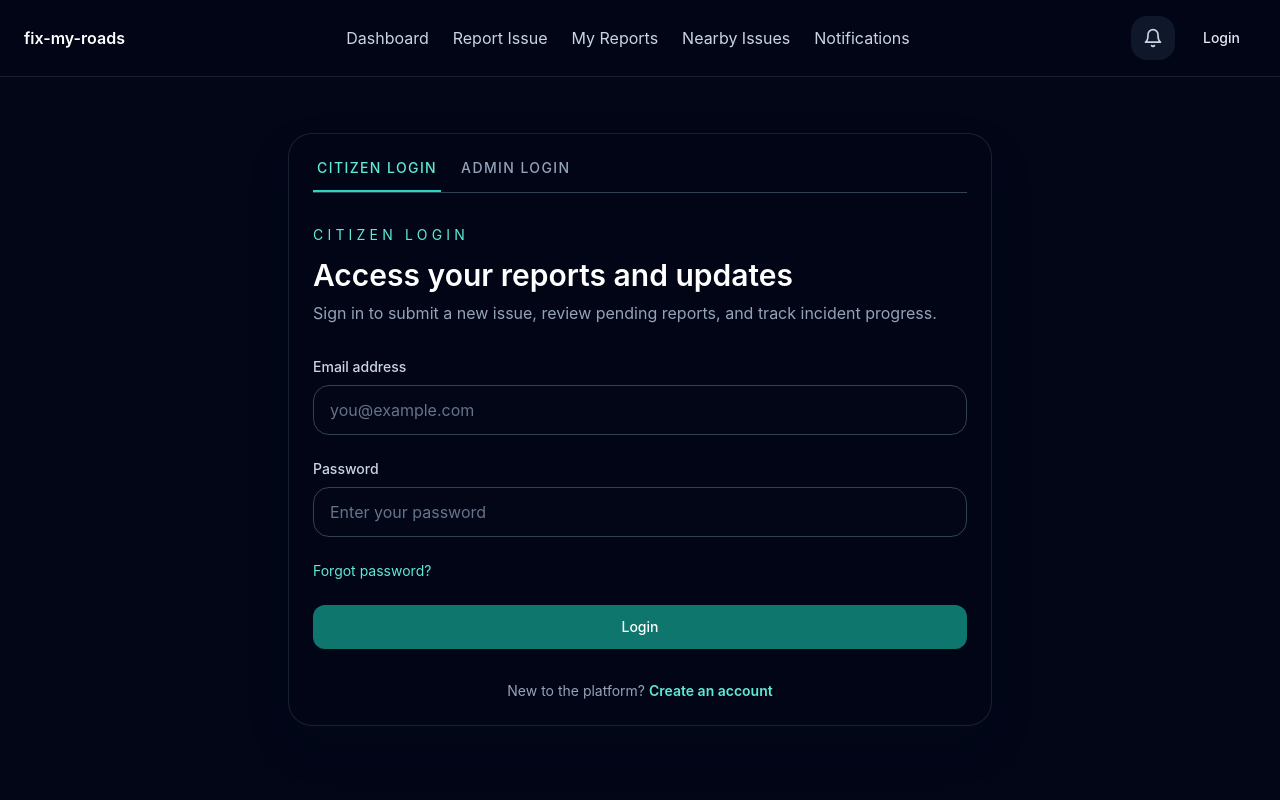
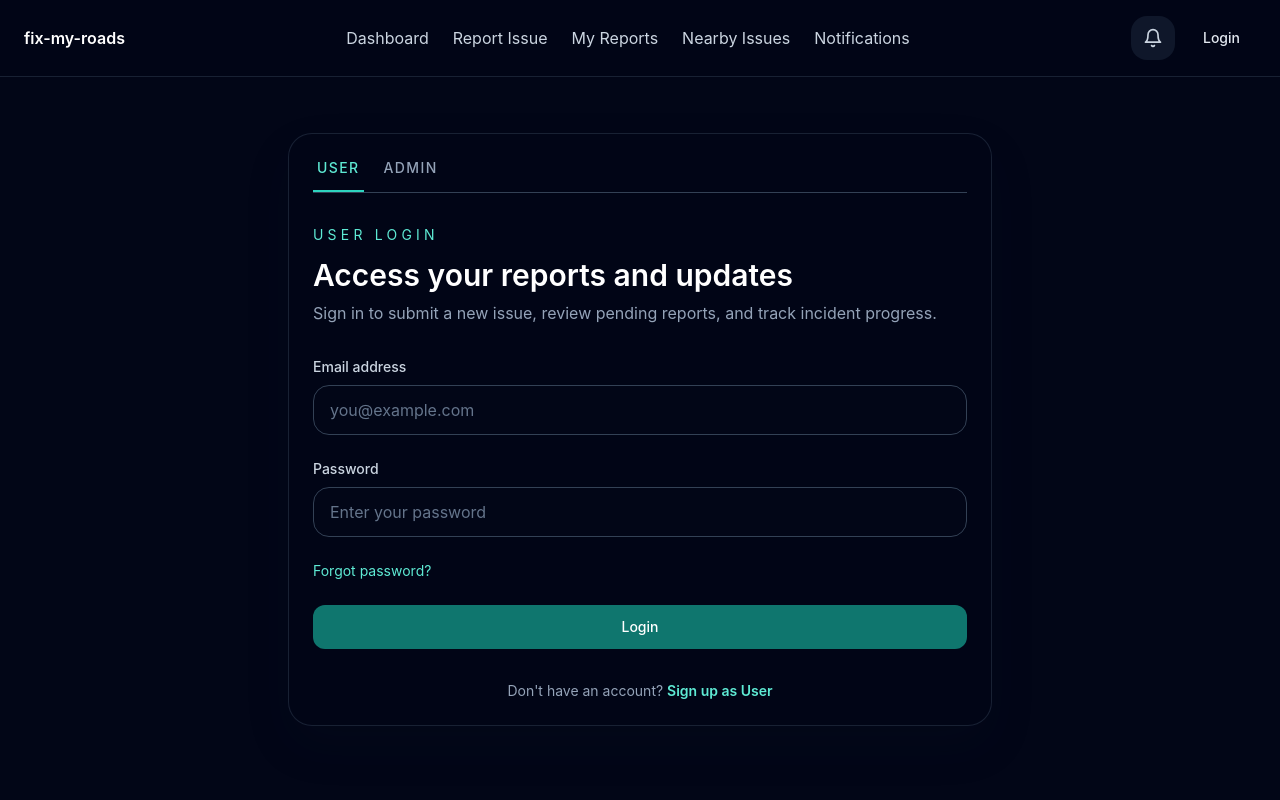
Before and after one commit to Team-ForgeX/fix-my-road, a Next.js app: page /login in a window 1280 px wide. Shown: the top 800 px of the page. Built offline with nearby package versions, Linux system fonts and the light colour scheme; no server answers.

Commit message:
verify page added

```diff
--- a/components/auth/LoginForm.tsx
+++ b/components/auth/LoginForm.tsx
@@ -1,25 +1,34 @@
 "use client";
 
 import Link from "next/link";
-import { useRouter } from "next/navigation";
-import { useEffect, useState } from "react";
+import { useRouter, useSearchParams } from "next/navigation";
+import { useEffect, useMemo, useState } from "react";
 import { Navbar } from "../navbar/Navbar";
 import { Button } from "../ui/Button";
 import { Input } from "../ui/Input";
 import { Card } from "../ui/Card";
 import { useAuth } from "../AuthContext";
 
-type LoginMode = "citizen" | "admin";
+type AuthMode = "user" | "admin";
+
+const getModeFromParams = (searchParams: URLSearchParams): AuthMode =>
+  searchParams.get("role") === "admin" ? "admin" : "user";
 
 export function LoginForm() {
   const router = useRouter();
+  const searchParams = useSearchParams();
   const { user, ready, login, adminLogin } = useAuth();
-  const [mode, setMode] = useState<LoginMode>("citizen");
+  const initialMode = useMemo(() => getModeFromParams(searchParams), [searchParams]);
+  const [mode, setMode] = useState<AuthMode>(initialMode);
   const [email, setEmail] = useState("");
   const [password, setPassword] = useState("");
   const [adminCode, setAdminCode] = useState("");
   const [error, setError] = useState<string | null>(null);
   const [isLoading, setIsLoading] = useState(false);
+
+  useEffect(() => {
+    setMode(initialMode);
+  }, [initialMode]);
 
   useEffect(() => {
     if (!ready) return;
@@ -38,7 +47,15 @@ export function LoginForm() {
     router.replace("/dashboard");
   }, [ready, router, user]);
 
-  const handleCitizenSubmit = async (event: React.FormEvent<HTMLFormElement>) => {
+  const switchMode = (nextMode: AuthMode) => {
+    setMode(nextMode);
+    setError(null);
+    setAdminCode("");
+    const href = nextMode === "admin" ? "/login?role=admin" : "/login";
+    router.replace(href);
+  };
+
+  const handleUserSubmit = async (event: React.FormEvent<HTMLFormElement>) => {
     event.preventDefault();
     setError(null);
     setIsLoading(true);
@@ -88,6 +105,9 @@ export function LoginForm() {
     }
   };
 
+  const signupHref = mode === "user" ? "/signup?role=user" : "/signup?role=admin";
+  const signupLinkText = mode === "user" ? "Sign up as User" : "Sign up as Admin";
+
   return (
     <div className="min-h-screen bg-slate-950 text-white">
       <Navbar />
@@ -95,42 +115,37 @@ export function LoginForm() {
         <Card className="w-full space-y-8 p-10">
           <div className="flex gap-4 border-b border-slate-700">
             <button
-              onClick={() => {
-                setMode("citizen");
-                setError(null);
-                setAdminCode("");
-              }}
-              className={`pb-3 px-1 font-medium text-sm uppercase tracking-[0.1em] border-b-2 transition ${
-                mode === "citizen"
+              type="button"
+              onClick={() => switchMode("user")}
+              className={`border-b-2 px-1 pb-3 text-sm font-medium uppercase tracking-[0.1em] transition ${
+                mode === "user"
                   ? "border-teal-400 text-teal-300"
                   : "border-transparent text-slate-400 hover:text-slate-300"
               }`}
             >
-              Citizen Login
+              User
             </button>
             <button
-              onClick={() => {
-                setMode("admin");
-                setError(null);
-              }}
-              className={`pb-3 px-1 font-medium text-sm uppercase tracking-[0.1em] border-b-2 transition ${
+              type="button"
+              onClick={() => switchMode("admin")}
+              className={`border-b-2 px-1 pb-3 text-sm font-medium uppercase tracking-[0.1em] transition ${
                 mode === "admin"
                   ? "border-teal-400 text-teal-300"
                   : "border-transparent text-slate-400 hover:text-slate-300"
               }`}
             >
-              Admin Login
+              Admin
             </button>
           </div>
 
-          {mode === "citizen" && (
+          {mode === "user" && (
             <>
               <div>
-                <p className="text-sm uppercase tracking-[0.3em] text-teal-300">Citizen login</p>
+                <p className="text-sm uppercase tracking-[0.3em] text-teal-300">User login</p>
                 <h1 className="mt-3 text-3xl font-semibold text-white">Access your reports and updates</h1>
                 <p className="mt-2 text-slate-400">Sign in to submit a new issue, review pending reports, and track incident progress.</p>
               </div>
-              <form className="space-y-6" onSubmit={handleCitizenSubmit}>
+              <form className="space-y-6" onSubmit={handleUserSubmit}>
                 <div>
                   <label className="mb-2 block text-sm font-medium text-slate-300">Email address</label>
                   <Input
@@ -162,9 +177,9 @@ export function LoginForm() {
                 </Button>
               </form>
               <p className="text-center text-sm text-slate-400">
-                New to the platform?{' '}
-                <Link href="/signup" className="font-semibold text-teal-300 hover:text-teal-200">
-                  Create an account
+                Don't have an account? {" "}
+                <Link href={signupHref} className="font-semibold text-teal-300 hover:text-teal-200">
+                  {signupLinkText}
                 </Link>
               </p>
             </>
@@ -214,6 +229,12 @@ export function LoginForm() {
                   {isLoading ? "Verifying..." : "Admin Login"}
                 </Button>
               </form>
+              <p className="text-center text-sm text-slate-400">
+                Don't have an account? {" "}
+                <Link href={signupHref} className="font-semibold text-teal-300 hover:text-teal-200">
+                  {signupLinkText}
+                </Link>
+              </p>
             </>
           )}
         </Card>
--- a/components/auth/SignupForm.tsx
+++ b/components/auth/SignupForm.tsx
@@ -1,28 +1,49 @@
 "use client";
 
 import Link from "next/link";
-import { useRouter } from "next/navigation";
-import { useMemo, useState } from "react";
+import { useRouter, useSearchParams } from "next/navigation";
+import { useEffect, useMemo, useState } from "react";
 import { Navbar } from "../navbar/Navbar";
 import { Button } from "../ui/Button";
 import { Input } from "../ui/Input";
 import { Card } from "../ui/Card";
 import { useAuth } from "../AuthContext";
 
+type AuthMode = "user" | "admin";
+
+const getModeFromParams = (searchParams: URLSearchParams): AuthMode =>
+  searchParams.get("role") === "admin" ? "admin" : "user";
+
 export function SignupForm() {
   const router = useRouter();
-  const { user, ready, signup } = useAuth();
+  const searchParams = useSearchParams();
+  const { signup } = useAuth();
+  const initialMode = useMemo(() => getModeFromParams(searchParams), [searchParams]);
+  const [mode, setMode] = useState<AuthMode>(initialMode);
   const [fullName, setFullName] = useState("");
   const [email, setEmail] = useState("");
   const [phone, setPhone] = useState("");
   const [password, setPassword] = useState("");
   const [confirmPassword, setConfirmPassword] = useState("");
-  const [isAdminAccount, setIsAdminAccount] = useState(false);
   const [adminCode, setAdminCode] = useState("");
   const [error, setError] = useState<string | null>(null);
   const [isLoading, setIsLoading] = useState(false);
   const [emailVerificationSent, setEmailVerificationSent] = useState(false);
   const [signupEmail, setSignupEmail] = useState("");
+
+  useEffect(() => {
+    setMode(initialMode);
+  }, [initialMode]);
+
+  const switchMode = (nextMode: AuthMode) => {
+    setMode(nextMode);
+    setError(null);
+    setAdminCode("");
+    const href = nextMode === "admin" ? "/signup?role=admin" : "/signup?role=user";
+    router.replace(href);
+  };
+
+  const isAdminAccount = mode === "admin";
 
   const validation = useMemo(() => {
     return {
@@ -32,9 +53,10 @@ export function SignupForm() {
         email.trim() !== "" &&
         phone.trim() !== "" &&
         password.trim() !== "" &&
-        confirmPassword.trim() !== ""
+        confirmPassword.trim() !== "" &&
+        (!isAdminAccount || adminCode.trim() !== "")
     };
-  }, [confirmPassword, email, fullName, password, phone]);
+  }, [adminCode, confirmPassword, email, fullName, isAdminAccount, password, phone]);
 
   const handleSubmit = async (event: React.FormEvent<HTMLFormElement>) => {
     event.preventDefault();
@@ -42,7 +64,11 @@ export function SignupForm() {
     setIsLoading(true);
 
     if (!validation.completed || !validation.passwordsMatch) {
-      setError("Please complete all fields and ensure passwords match.");
+      setError(
+        isAdminAccount
+          ? "Please complete all fields, confirm the passwords, and enter the admin access code."
+          : "Please complete all fields and ensure passwords match."
+      );
       setIsLoading(false);
       return;
     }
@@ -124,6 +150,7 @@ export function SignupForm() {
                 setPhone("");
                 setPassword("");
                 setConfirmPassword("");
+                setAdminCode("");
                 setError(null);
               }}
             >
@@ -140,10 +167,43 @@ export function SignupForm() {
       <Navbar />
       <main className="mx-auto flex min-h-[calc(100vh-96px)] max-w-3xl items-center px-6 py-12 lg:px-8">
         <Card className="w-full space-y-8 p-10">
+          <div className="flex gap-4 border-b border-slate-700">
+            <button
+              type="button"
+              onClick={() => switchMode("user")}
+              className={`border-b-2 px-1 pb-3 text-sm font-medium uppercase tracking-[0.1em] transition ${
+                mode === "user"
+                  ? "border-teal-400 text-teal-300"
+                  : "border-transparent text-slate-400 hover:text-slate-300"
+              }`}
+            >
+              User
+            </button>
+            <button
+              type="button"
+              onClick={() => switchMode("admin")}
+              className={`border-b-2 px-1 pb-3 text-sm font-medium uppercase tracking-[0.1em] transition ${
+                mode === "admin"
+                  ? "border-teal-400 text-teal-300"
+                  : "border-transparent text-slate-400 hover:text-slate-300"
+              }`}
+            >
+              Admin
+            </button>
+          </div>
+
           <div>
-            <p className="text-sm uppercase tracking-[0.3em] text-teal-300">Create account</p>
-            <h1 className="mt-3 text-3xl font-semibold text-white">Join the community reporting platform</h1>
-            <p className="mt-2 text-slate-400">Sign up to submit issues, follow updates, and see incident progress in your area.</p>
+            <p className="text-sm uppercase tracking-[0.3em] text-teal-300">
+              {mode === "user" ? "Create user account" : "Create admin account"}
+            </p>
+            <h1 className="mt-3 text-3xl font-semibold text-white">
+              {mode === "user" ? "Join the community reporting platform" : "Secure city operations access"}
+            </h1>
+            <p className="mt-2 text-slate-400">
+              {mode === "user"
+                ? "Sign up to submit issues, follow updates, and see incident progress in your area."
+                : "Create a secure admin account to review reports and manage city maintenance workflows."}
+            </p>
           </div>
 
           <form className="space-y-6" onSubmit={handleSubmit}>
@@ -168,18 +228,6 @@ export function SignupForm() {
               </div>
             </div>
 
-            <div className="rounded-2xl border border-slate-700 bg-slate-900/60 p-4">
-              <label className="flex cursor-pointer items-center justify-between gap-4 text-sm text-slate-200">
-                <span>Create account as admin</span>
-                <input
-                  type="checkbox"
-                  checked={isAdminAccount}
-                  onChange={(event) => setIsAdminAccount(event.target.checked)}
-                  className="h-4 w-4 rounded border-slate-600 bg-slate-800 text-teal-400 focus:ring-teal-500"
-                />
-              </label>
-            </div>
-
             {isAdminAccount && (
               <div>
                 <label className="mb-2 block text-sm font-medium text-slate-300">Admin access code</label>
@@ -193,6 +241,7 @@ export function SignupForm() {
                 <p className="mt-2 text-xs text-slate-500">This code is required to create an admin account.</p>
               </div>
             )}
+
             <div className="grid gap-6 sm:grid-cols-2">
               <div>
                 <label className="mb-2 block text-sm font-medium text-slate-300">Email address</label>
@@ -200,7 +249,7 @@ export function SignupForm() {
                   type="email"
                   value={email}
                   onChange={(event) => setEmail(event.target.value)}
-                  placeholder="you@example.com"
+                  placeholder={mode === "user" ? "you@example.com" : "admin@fixmyroad.local"}
                   disabled={isLoading}
                 />
                 <p className="mt-2 text-xs text-slate-500">We&apos;ll send a verification link to this email</p>
@@ -234,14 +283,14 @@ export function SignupForm() {
             {error ? <p className="text-sm text-rose-300">{error}</p> : null}
 
             <Button type="submit" className="w-full" disabled={isLoading || !validation.completed}>
-              {isLoading ? "Creating account..." : "Create account"}
+              {isLoading ? "Creating account..." : mode === "user" ? "Create User Account" : "Create Admin Account"}
             </Button>
           </form>
 
           <p className="text-center text-sm text-slate-400">
             Already have an account?{' '}
-            <Link href="/login" className="font-semibold text-teal-300 hover:text-teal-200">
-              Sign in
+            <Link href={mode === "user" ? "/login" : "/login?role=admin"} className="font-semibold text-teal-300 hover:text-teal-200">
+              {mode === "user" ? "Sign in as User" : "Sign in as Admin"}
             </Link>
           </p>
         </Card>
```
Also changed, not shown: app/verify/page.tsx (+102 -21 lines), 1 other file (tests, documents, lock files or other folders).
